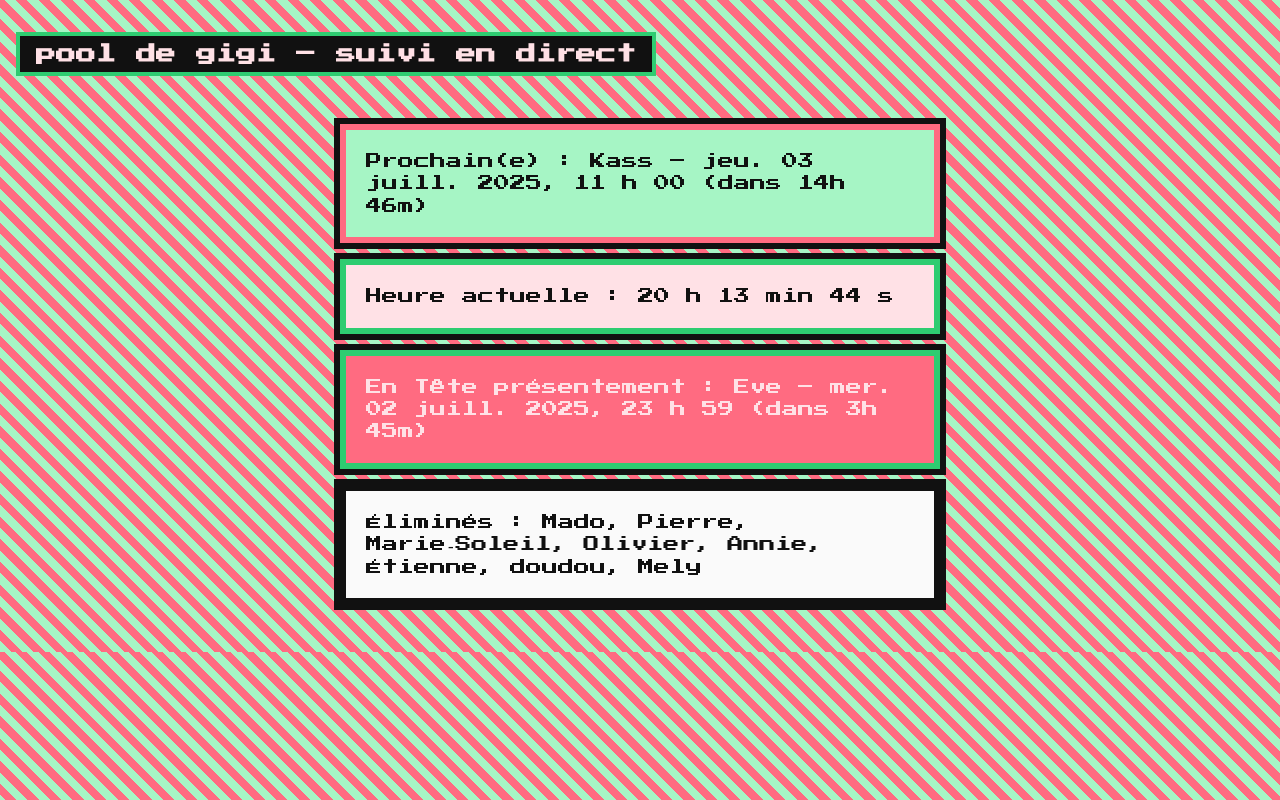
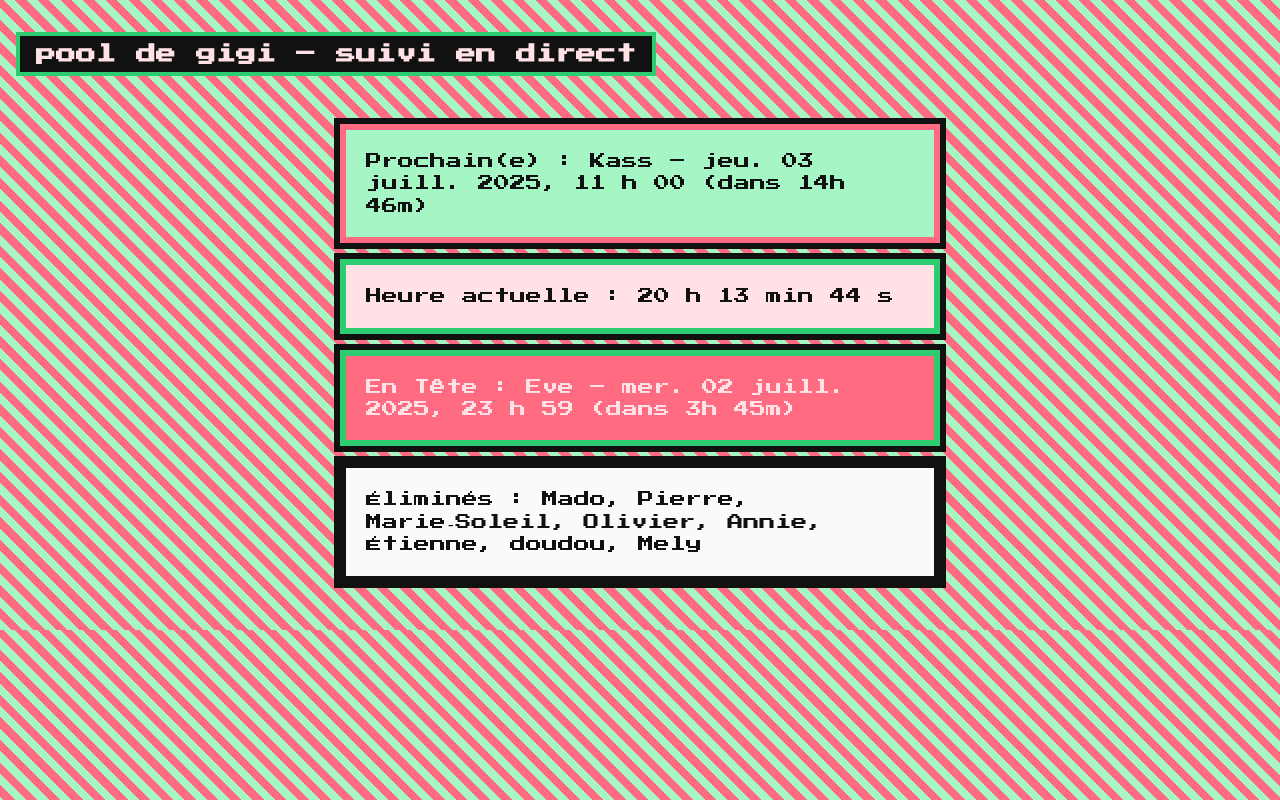
Before and after one commit to peate1515/gigi, a plain HTML site: page index.html in a window 1280 px wide. Drawn offline with Linux system fonts and the light colour scheme.

Commit message:
Add files via upload

```diff
--- a/index.html
+++ b/index.html
@@ -102,7 +102,7 @@
         const winner=upArr[0];
         const second=upArr[1];
 
-        document.getElementById("winner").textContent=winner?`En Tête présentement : ${winner.name} – ${fmtDateTime.format(winner.dateObj)} (dans ${diffHuman(winner.dateObj)})`:"Aucun gagnant (pas de date future).";
+        document.getElementById("winner").textContent=winner?`En Tête  : ${winner.name} – ${fmtDateTime.format(winner.dateObj)} (dans ${diffHuman(winner.dateObj)})`:"Aucun gagnant (pas de date future).";
 
         document.getElementById("secondPlace").textContent=second?`Prochain(e) : ${second.name} – ${fmtDateTime.format(second.dateObj)} (dans ${diffHuman(second.dateObj)})`:"Pas encore de 2e place.";
 
```
